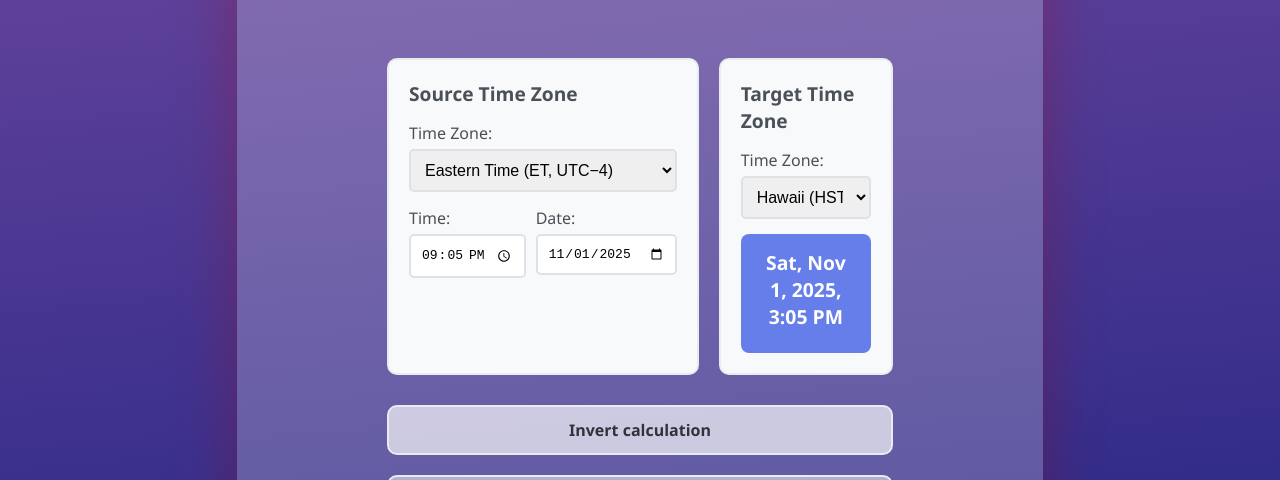
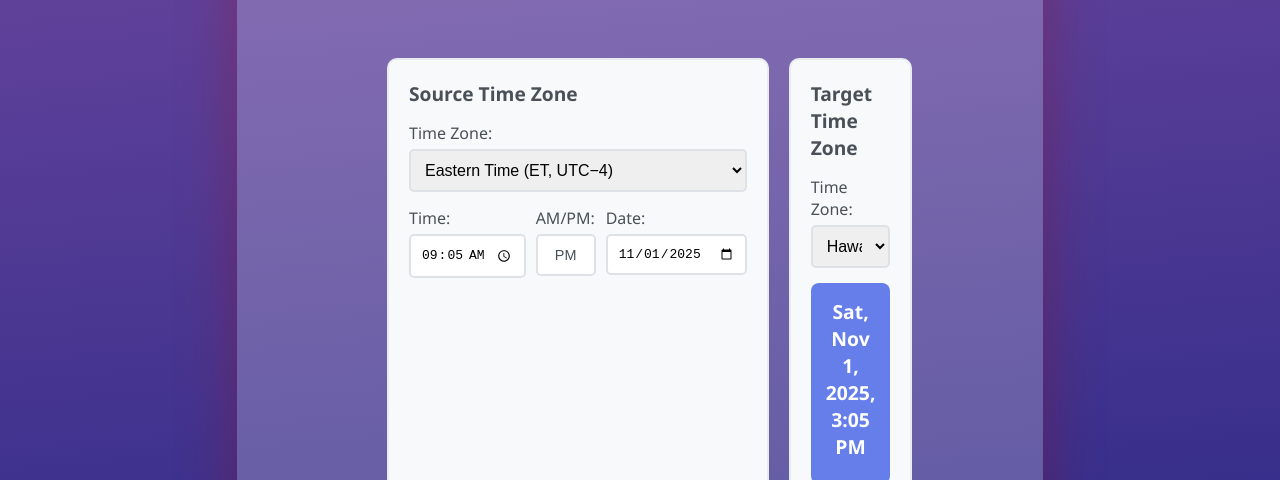
Before and after one commit to LorenzoScandolaradosSantos/Projects, a plain HTML site: page Time_Zone_Calc/index.html in a window 1280 px wide. Shown: the part 320-800 px from the top of the page. Drawn offline with Linux system fonts and the light colour scheme.

Commit message:
Time_Zone_Calc am-pm
Implemented to the calculator the am-pm system, alongside the removal of the limiter to the "Invert calculation" buttons width.

```diff
--- a/Time_Zone_Calc/index.html
+++ b/Time_Zone_Calc/index.html
@@ -45,6 +45,11 @@
                     <div class="input-group">
                         <label>Time:</label>
                         <input type="time" id="sourceTime">
+                    </div>
+                    <!-- AM/PM button moved here, next to date -->
+                    <div class="input-group ampm-group">
+                        <label>AM/PM:</label>
+                        <button type="button" id="ampmToggle" class="ampm-toggle">AM</button>
                     </div>
                     <div class="input-group">
                         <label>Date:</label>
--- a/Time_Zone_Calc/script.js
+++ b/Time_Zone_Calc/script.js
@@ -2,6 +2,7 @@ let currentMonth = new Date().getMonth();
 let currentYear = new Date().getFullYear();
 let sourceDate = null;
 let targetDate = null;
+let isPM = false; // Track AM/PM state
 
 // Timezone offset mapping (in hours)
 const timezoneOffsets = {
@@ -32,7 +33,31 @@ const timezoneOffsets = {
 // Set default date and time to now
 const now = new Date();
 document.getElementById('sourceDate').valueAsDate = now;
-document.getElementById('sourceTime').value = now.toTimeString().slice(0, 5);
+
+// Set default time in 12-hour format
+let currentHours = now.getHours();
+let displayHours = currentHours % 12 || 12;
+const currentMinutes = now.getMinutes().toString().padStart(2, '0');
+const ampm = currentHours >= 12 ? 'PM' : 'AM';
+
+// Set the time input value
+document.getElementById('sourceTime').value = `${displayHours.toString().padStart(2, '0')}:${currentMinutes}`;
+
+// Set initial AM/PM state and button text
+isPM = (ampm === 'PM');
+updateAmPmButton();
+
+function updateAmPmButton() {
+    const ampmButton = document.getElementById('ampmToggle');
+    ampmButton.textContent = isPM ? 'PM' : 'AM';
+    ampmButton.className = isPM ? 'ampm-toggle active' : 'ampm-toggle';
+}
+
+function toggleAmPm() {
+    isPM = !isPM;
+    updateAmPmButton();
+    convertTimezone();
+}
 
 function convertTimezone() {
     const sourceTz = document.getElementById('sourceTimezone').value;
@@ -44,7 +69,18 @@ function convertTimezone() {
 
     // Parse source date and time
     const [year, month, day] = date.split('-').map(Number);
-    const [hours, minutes] = time.split(':').map(Number);
+    const [hoursStr, minutesStr] = time.split(':');
+
+    // Convert to 24-hour format based on AM/PM
+    let hours = parseInt(hoursStr);
+    const minutes = parseInt(minutesStr);
+
+    // Handle 12-hour format conversion
+    if (isPM && hours < 12) {
+        hours += 12;
+    } else if (!isPM && hours === 12) {
+        hours = 0;
+    }
 
     // Get timezone offsets
     const sourceOffset = timezoneOffsets[sourceTz];
@@ -66,20 +102,19 @@ function convertTimezone() {
         targetDateObj.setDate(targetDateObj.getDate() - 1);
     }
 
-    // Format target time
-    const ampm = targetHours >= 12 ? 'PM' : 'AM';
-    const displayHours = targetHours % 12 || 12;
-    const displayMinutes = minutes.toString().padStart(2, '0');
+    // Format target time in 12-hour format
+    const targetAmPm = targetHours >= 12 ? 'PM' : 'AM';
+    const targetDisplayHours = targetHours % 12 || 12;
+    const targetDisplayMinutes = minutes.toString().padStart(2, '0');
 
     // Format target date
-    const targetFormatted = `${getWeekday(targetDateObj)}, ${getMonthName(targetDateObj)} ${targetDateObj.getDate()}, ${targetDateObj.getFullYear()}, ${displayHours}:${displayMinutes} ${ampm}`;
+    const targetFormatted = `${getWeekday(targetDateObj)}, ${getMonthName(targetDateObj)} ${targetDateObj.getDate()}, ${targetDateObj.getFullYear()}, ${targetDisplayHours}:${targetDisplayMinutes} ${targetAmPm}`;
 
     // Format source date for display
     const sourceDateObj = new Date(year, month - 1, day);
-    const sourceFormatted = `${getWeekday(sourceDateObj)}, ${getMonthName(sourceDateObj)} ${sourceDateObj.getDate()}, ${sourceDateObj.getFullYear()}, ${formatTime(hours, minutes)}`;
-
-    // Calculate hour difference for display
-    const hourDifference = timeDifference;
+    const sourceDisplayHours = hours % 12 || 12;
+    const sourceAmPm = hours >= 12 ? 'PM' : 'AM';
+    const sourceFormatted = `${getWeekday(sourceDateObj)}, ${getMonthName(sourceDateObj)} ${sourceDateObj.getDate()}, ${sourceDateObj.getFullYear()}, ${sourceDisplayHours}:${targetDisplayMinutes} ${sourceAmPm}`;
 
     // Set calendar dates
     sourceDate = sourceDateObj;
@@ -94,13 +129,6 @@ function convertTimezone() {
 
     document.getElementById('result').innerHTML = resultHTML;
     renderCalendar();
-}
-
-function formatTime(hours, minutes) {
-    const ampm = hours >= 12 ? 'PM' : 'AM';
-    const displayHours = hours % 12 || 12;
-    const displayMinutes = minutes.toString().padStart(2, '0');
-    return `${displayHours}:${displayMinutes} ${ampm}`;
 }
 
 function getWeekday(date) {
@@ -209,41 +237,54 @@ function invertCalculation() {
     document.getElementById('sourceTimezone').value = targetTz;
     document.getElementById('targetTimezone').value = sourceTz;
 
-    // If we have a calculated result, use the target time as the new source time
+    // If we have a calculated result, use the target date and time as the new source
     if (targetDate) {
-        // Get the target date components directly
+        // Format target date for input
         const targetYear = targetDate.getFullYear();
         const targetMonth = String(targetDate.getMonth() + 1).padStart(2, '0');
         const targetDay = String(targetDate.getDate()).padStart(2, '0');
 
-        // Get the target time by recalculating it
-        const originalTime = document.getElementById('sourceTime').value;
-        const originalDate = document.getElementById('sourceDate').value;
-        const [year, month, day] = originalDate.split('-').map(Number);
-        const [originalHours, originalMinutes] = originalTime.split(':').map(Number);
+        // Get the current displayed time values
+        const currentTime = document.getElementById('sourceTime').value;
+        const [currentHoursStr, currentMinutesStr] = currentTime.split(':');
 
-        // Get timezone offsets
+        // Get timezone offsets for calculation
         const originalSourceOffset = timezoneOffsets[sourceTz];
         const originalTargetOffset = timezoneOffsets[targetTz];
 
-        // Calculate the target time
-        const timeDifference = originalTargetOffset - originalSourceOffset;
-        let targetHours = originalHours + timeDifference;
-
-        // Handle day overflow/underflow
-        if (targetHours >= 24) {
-            targetHours -= 24;
-        } else if (targetHours < 0) {
-            targetHours += 24;
+        // Convert current displayed time to 24-hour format for calculation
+        let currentHours24 = parseInt(currentHoursStr);
+        if (isPM && currentHours24 < 12) {
+            currentHours24 += 12;
+        } else if (!isPM && currentHours24 === 12) {
+            currentHours24 = 0;
         }
 
-        // Format the new time for input
-        const newTimeFormatted = String(targetHours).padStart(2, '0') + ':' +
-                               String(originalMinutes).padStart(2, '0');
+        // Calculate what the target time would be in 24-hour format
+        const timeDifference = originalTargetOffset - originalSourceOffset;
+        let targetHours24 = currentHours24 + timeDifference;
 
-        // Update the inputs with target date and time
+        // Handle day overflow/underflow for time calculation
+        if (targetHours24 >= 24) {
+            targetHours24 -= 24;
+        } else if (targetHours24 < 0) {
+            targetHours24 += 24;
+        }
+
+        // Convert the target time back to 12-hour format for display
+        const newDisplayHours = targetHours24 % 12 || 12;
+        const newTimeFormatted = String(newDisplayHours).padStart(2, '0') + ':' + currentMinutesStr;
+
+        // Update AM/PM state based on the target time
+        const newIsPM = (targetHours24 >= 12);
+
+        // Update all inputs to match the target values
         document.getElementById('sourceTime').value = newTimeFormatted;
         document.getElementById('sourceDate').value = `${targetYear}-${targetMonth}-${targetDay}`;
+
+        // Update AM/PM state and button
+        isPM = newIsPM;
+        updateAmPmButton();
     }
 
     // Recalculate with the swapped timezones
@@ -258,6 +299,7 @@ document.getElementById('sourceTime').addEventListener('change', convertTimezone
 document.getElementById('prevMonth').addEventListener('click', () => changeMonth(-1));
 document.getElementById('nextMonth').addEventListener('click', () => changeMonth(1));
 document.getElementById('invertBtn').addEventListener('click', invertCalculation);
+document.getElementById('ampmToggle').addEventListener('click', toggleAmPm);
 
 // Initial render
 renderCalendar();
--- a/Time_Zone_Calc/style.css
+++ b/Time_Zone_Calc/style.css
@@ -73,10 +73,10 @@ select:focus, input:focus {
     border-color: #667eea;
 }
 
-/* New styles for side-by-side time and date */
+/* Updated styles for time-date container with AM/PM */
 .time-date-container {
     display: grid;
-    grid-template-columns: 1fr 1fr;
+    grid-template-columns: 1fr 1fr 1fr;
     gap: 10px;
 }
 
@@ -92,6 +92,34 @@ select:focus, input:focus {
 .input-group input {
     margin-bottom: 0;
 }
+
+/* AM/PM Toggle Styles */
+.ampm-group {
+    display: flex;
+    flex-direction: column;
+}
+
+.ampm-toggle {
+    padding: 10px 5px; /* Reduced left-right padding to 5px */
+    background-color: #ffffff;
+    border: 2px solid #dee2e6;
+    border-radius: 5px;
+    cursor: pointer;
+    font-size: 0.9em;
+    color: #495057;
+    transition: all 0.3s;
+    margin-top: 0;
+    height: 42px; /* Match input height */
+    display: flex;
+    align-items: center;
+    justify-content: center;
+    min-width: 60px; /* Ensure minimum width */
+}
+
+.ampm-toggle:hover {
+    background-color: #f0f0f0;
+}
+
 
 .result-display {
     background: #667eea;
@@ -241,7 +269,6 @@ select:focus, input:focus {
 
 .invert-button {
     width: 100%;
-    max-width: 800px;
     padding: 12px 0;
     background-color: #ffffffab;
     border-radius: 10px;
```
